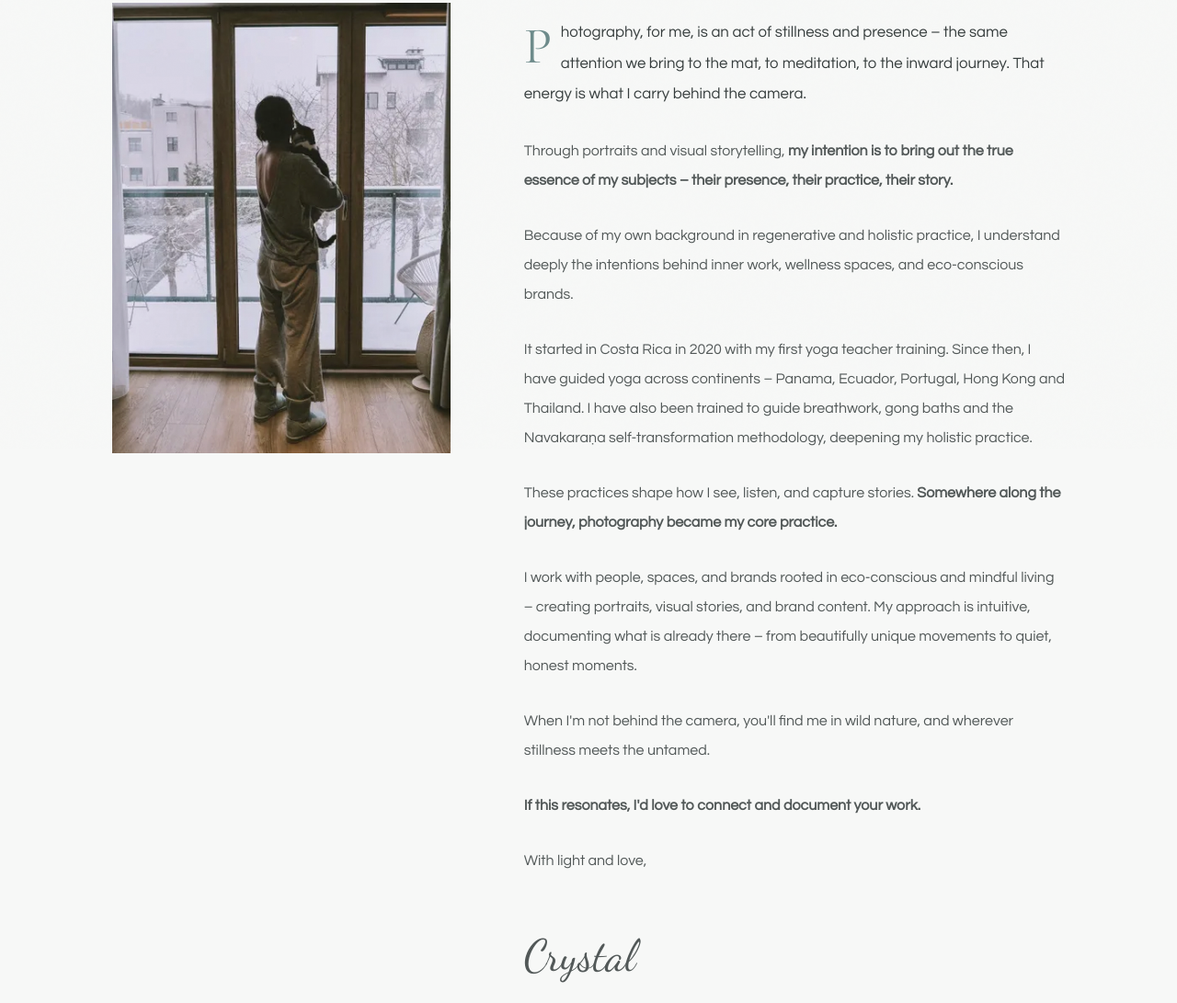
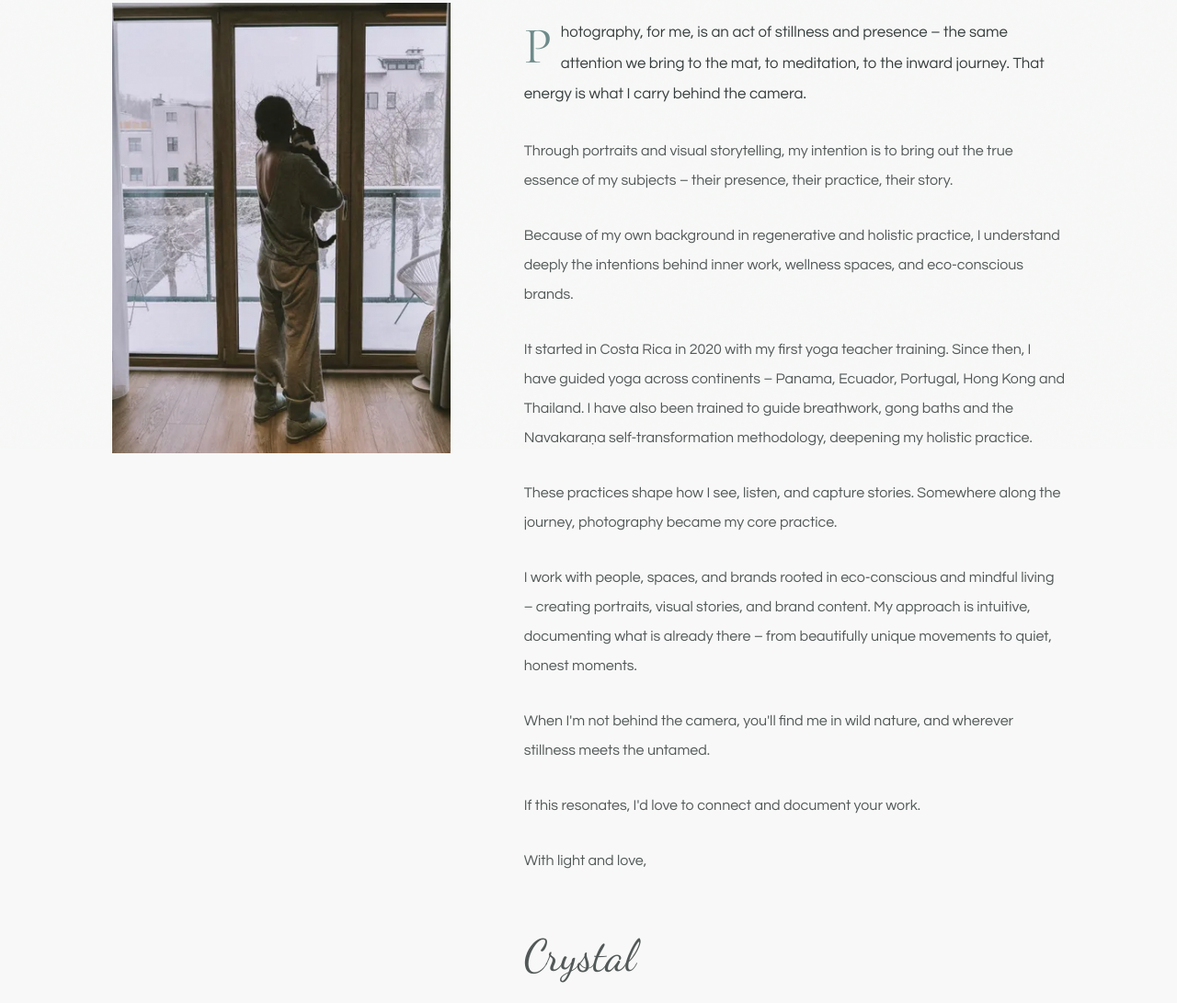
Before and after one commit to whiskerwonderz/zenwildom, a website: page about.html in a window 1280 px wide. Shown: the part 312-1403 px from the top of the page at 92% size. Drawn offline with nearby package versions, Linux system fonts and the light colour scheme.

Commit message:
Remove bold formatting from about page text

```diff
--- a/about.html
+++ b/about.html
@@ -840,13 +840,13 @@
         </div>
         <div class="about-content">
             <p>Photography, for me, is an act of stillness and presence – the same attention we bring to the mat, to meditation, to the inward journey. That energy is what I carry behind the camera.</p>
-            <p>Through portraits and visual storytelling, <strong>my intention is to bring out the true essence of my subjects – their presence, their practice, their story.</strong></p>
+            <p>Through portraits and visual storytelling, my intention is to bring out the true essence of my subjects – their presence, their practice, their story.</p>
             <p>Because of my own background in regenerative and holistic practice, I understand deeply the intentions behind inner work, wellness spaces, and eco-conscious brands.</p>
             <p>It started in Costa Rica in 2020 with my first yoga teacher training. Since then, I have guided yoga across continents – Panama, Ecuador, Portugal, Hong Kong and Thailand. I have also been trained to guide breathwork, gong baths and the Navakaraṇa self-transformation methodology, deepening my holistic practice.</p>
-            <p>These practices shape how I see, listen, and capture stories. <strong>Somewhere along the journey, photography became my core practice.</strong></p>
+            <p>These practices shape how I see, listen, and capture stories. Somewhere along the journey, photography became my core practice.</p>
             <p>I work with people, spaces, and brands rooted in eco-conscious and mindful living – creating portraits, visual stories, and brand content. My approach is intuitive, documenting what is already there – from beautifully unique movements to quiet, honest moments.</p>
             <p>When I'm not behind the camera, you'll find me in wild nature, and wherever stillness meets the untamed.</p>
-            <p><strong>If this resonates, I'd love to connect and document your work.</strong></p>
+            <p>If this resonates, I'd love to connect and document your work.</p>
             <p>With light and love,</p>
             <p class="signature">Crystal</p>
         </div>
```
